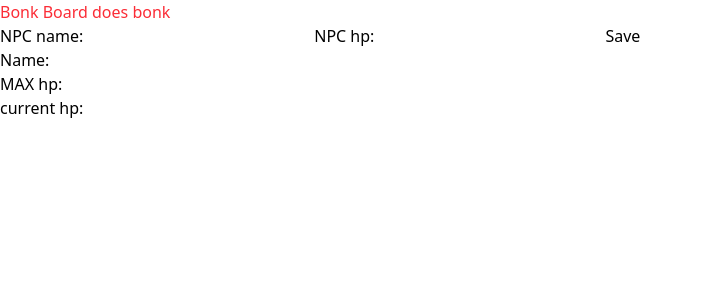
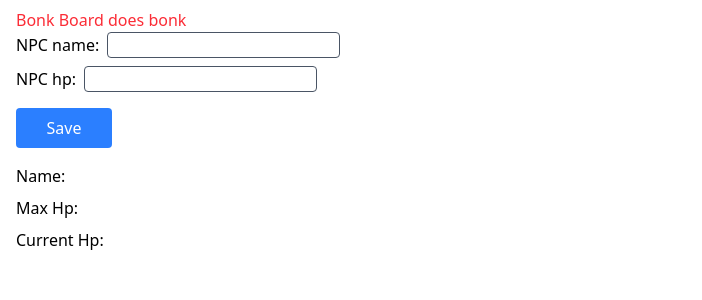
Before and after one commit to ivanova-marina/bonk-board, a React (Vite) app: page / in a window 1280 px wide. Shown: the top 300 px of the page, without its empty margins (0-702 px from the left). Built offline with nearby package versions, Linux system fonts and the light colour scheme.

Commit message:
Move form and display to separate components

```diff
--- a/src/App.tsx
+++ b/src/App.tsx
@@ -3,10 +3,10 @@ import './index.css';
 
 function App() {
   return (
-    <>
+    <div className='px-4 py-2'>
       <p className='text-red-500'>Bonk Board does bonk</p>
       <NpcCard />
-    </>
+    </div>
   );
 }
 
--- a/src/components/NpcCard/NpcCard.tsx
+++ b/src/components/NpcCard/NpcCard.tsx
@@ -2,6 +2,8 @@ import { useEffect, useState } from 'react';
 import { getSavedNpc } from '../../utils/npcData';
 import { storeSavedNpc } from '../../utils/npcData';
 import { SaveNpcButton } from '../SaveNpcButton';
+import { NpcForm } from '../NpcForm';
+import { NpcDisplay } from '../NpcDisplay';
 
 export function NpcCard() {
   const [npcName, setNpcName] = useState('');
@@ -21,29 +23,21 @@ export function NpcCard() {
     }
   }, [submittedNpc]);
   return (
-    <>
-      <label>
-        NPC name:
-        <input
-          name='npc-name'
-          value={npcName}
-          onChange={(e) => setNpcName(e.target.value)}
-        />
-      </label>
-      <label>
-        NPC hp:
-        <input
-          name='npc-hp'
-          value={npcHp}
-          onChange={(e) => setNpcHp(e.target.value)}
-        />
-      </label>
-      <SaveNpcButton handleSave={handleCreate} />
+    <div className='flex flex-col gap-4'>
+      <NpcForm
+        npcName={npcName}
+        npcHp={npcHp}
+        onNameChange={(e) => setNpcName(e.target.value)}
+        onHpChange={(e) => setNpcHp(e.target.value)}
+      />
       <div>
-        <p>Name: {submittedNpc.name}</p>
-        <p>MAX hp: {submittedNpc.hp}</p>
-        <p>current hp: {submittedNpc.hp}</p>
+        <SaveNpcButton handleSave={handleCreate} />
       </div>
-    </>
+      <NpcDisplay
+        name={submittedNpc.name}
+        maxHp={submittedNpc.hp}
+        currentHp={submittedNpc.hp}
+      />
+    </div>
   );
 }
--- /dev/null
+++ b/src/components/NpcDisplay/NpcDisplay.tsx
@@ -0,0 +1,15 @@
+interface NpcDisplayProps {
+  name: string;
+  maxHp: string;
+  currentHp: string;
+}
+
+export function NpcDisplay({ name, maxHp, currentHp }: NpcDisplayProps) {
+  return (
+    <div className='flex flex-col gap-2'>
+      <p>Name: {name}</p>
+      <p>Max Hp: {maxHp}</p>
+      <p>Current Hp: {currentHp}</p>
+    </div>
+  );
+}
--- /dev/null
+++ b/src/components/NpcDisplay/index.ts
@@ -0,0 +1 @@
+export { NpcDisplay } from './NpcDisplay'
--- /dev/null
+++ b/src/components/NpcForm/NpcForm.tsx
@@ -0,0 +1,38 @@
+import type React from 'react';
+
+interface NpcFormProps {
+  npcName: string;
+  npcHp: string;
+  onNameChange: (e: React.ChangeEvent<HTMLInputElement>) => void;
+  onHpChange: (e: React.ChangeEvent<HTMLInputElement>) => void;
+}
+
+export function NpcForm({
+  npcName,
+  npcHp,
+  onNameChange,
+  onHpChange,
+}: NpcFormProps) {
+  return (
+    <div className='flex flex-col gap-2'>
+      <label>
+        NPC name:
+        <input
+          name='npc-name'
+          value={npcName}
+          onChange={onNameChange}
+          className='border rounded-sm ml-2 border-gray-600'
+        />
+      </label>
+      <label>
+        NPC hp:
+        <input
+          name='npc-hp'
+          value={npcHp}
+          onChange={onHpChange}
+          className='border rounded-sm ml-2 border-gray-600'
+        />
+      </label>
+    </div>
+  );
+}
--- /dev/null
+++ b/src/components/NpcForm/index.ts
@@ -0,0 +1 @@
+export { NpcForm } from './NpcForm'
--- a/src/components/SaveNpcButton/SaveNpcButton.tsx
+++ b/src/components/SaveNpcButton/SaveNpcButton.tsx
@@ -4,7 +4,11 @@ interface SaveNpcButtonProps {
 
 export function SaveNpcButton({ handleSave }: SaveNpcButtonProps) {
   return (
-    <button role='button' onClick={handleSave}>
+    <button
+      role='button'
+      onClick={handleSave}
+      className='bg-blue-500 text-white rounded hover:bg-blue-600 transition cursor-pointer w-24 h-10'
+    >
       Save
     </button>
   );
```
